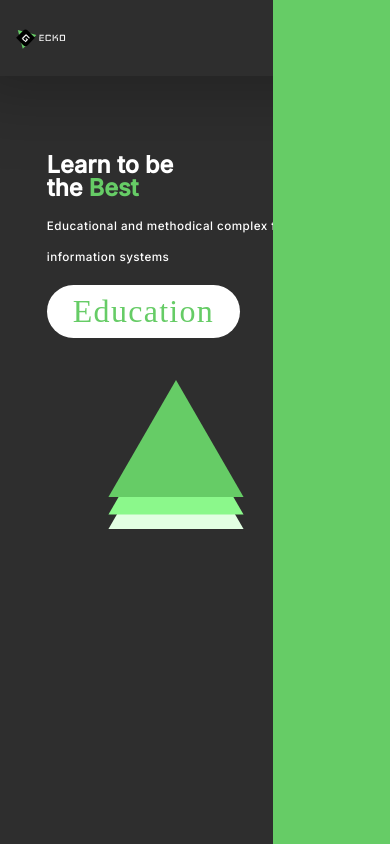
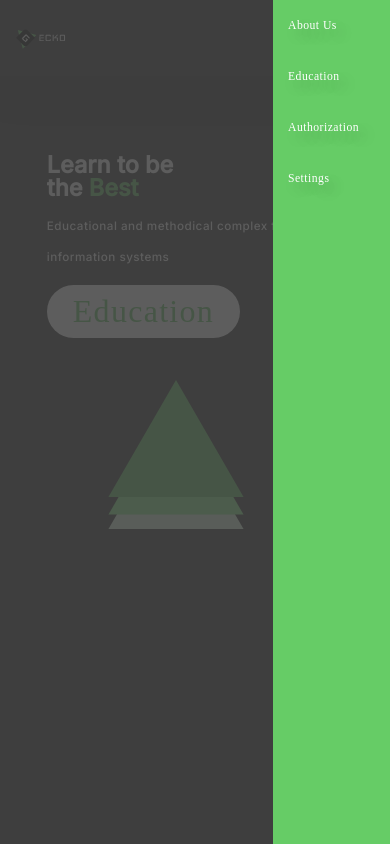
Before and after one commit to Rikishi1742/Diplom_FullStack_V5, a React (Create React App) app in the folder frontend/: page / in a window 390 px wide. Both pictures are taken after a click on the element 350 px from the left and 37 px from the top of the page. Shown: the top 844 px of the page. Built offline with nearby package versions, Linux system fonts and the light colour scheme; a web font is replaced by a local one.

Commit message:
Some Code stuf IDK

```diff
--- a/frontend/public/index.html
+++ b/frontend/public/index.html
@@ -37,6 +37,7 @@
   <body>
     <noscript>You need to enable JavaScript to run this app.</noscript>
     <div id="root"></div>
+
     <!--
       This HTML file is a template.
       If you open it directly in the browser, you will see an empty page.
--- a/frontend/src/components/Header/Burger.tsx
+++ b/frontend/src/components/Header/Burger.tsx
@@ -4,13 +4,15 @@ const Burger = () => {
     const Burger = (document.getElementsByClassName("Burger") as HTMLCollectionOf<HTMLElement>)
     const BurgerMenu = (document.getElementsByClassName("BurgerMenu") as HTMLCollectionOf<HTMLElement>)
     const menuItems = (document.getElementsByClassName("Items") as HTMLCollectionOf<HTMLElement>)
+    const darktheme = (document.getElementsByClassName("darktheme") as HTMLCollectionOf<HTMLElement>)
 
     return(
     <div className="Burger" onClick={() =>
             {
                 Burger[0].style.display = "none"
-                BurgerMenu[0].style.display = "block"
-                menuItems[0].style.display = "block"
+                BurgerMenu[0].style.display = "flex"
+                menuItems[0].style.display = "flex"
+                darktheme[0].style.display = "block"
             }
         }>
         <img src="../Burger.svg" alt="" />
--- a/frontend/src/components/Header/BurgerMenu.tsx
+++ b/frontend/src/components/Header/BurgerMenu.tsx
@@ -11,8 +11,8 @@ const BurgerMenu = ({ children }: Props) => {
   return (
     <>
       <div className="Items" onClick={() => {
-        menuItems[0].style.display = "block"
-        BurgerMenu[0].style.display = "block"
+        menuItems[0].style.display = "flex"
+        BurgerMenu[0].style.display = "flex"
 
       }}>
         {children}
--- a/frontend/src/components/Header/Nav.tsx
+++ b/frontend/src/components/Header/Nav.tsx
@@ -6,9 +6,13 @@ import './Nav.css';
 const Nav = () => {
 
     return (
-    <nav>
-        <NavItems />
-    </nav>
+    <>
+        <div className="darktheme"></div>
+        <nav>
+            <NavItems />
+        </nav>
+    </>
+
     );
 
 };
--- a/frontend/src/components/Header/NavItems.css
+++ b/frontend/src/components/Header/NavItems.css
@@ -1,3 +1,5 @@
+
+
 .NavItemsContainer {
     width: 70vw;
     height: 100%;
@@ -46,6 +48,13 @@
     text-shadow: 7px 7px 14px rgba(0, 0, 0, 0.25);
 }
 
+.Items {
+    z-index: 11;
+    color: #FFFFFF;
+    width: 100%;
+    height: 100%;
+}
+
 a {
     display: flex;
     align-items: center;
@@ -62,6 +71,8 @@ a {
     width: auto;
     height: 100%;
 }
+
+
 
 
 .Items p:hover {
@@ -95,9 +106,6 @@ a {
 }
 
 @media screen and (max-width: 950px) {
-    .Items p{
-        display: none;
-    }
 
     .Burger {
         display: block;
@@ -105,7 +113,22 @@ a {
 
     .NavItemsContainer .Items {
         display: none;
+        flex-direction: column;
+        justify-content: start;
+        align-items: start;
     }
+
+    .Items p {
+        font-size: 3vw;
+        margin-top: 5px;
+        margin-bottom: 5px;
+        margin-left: 10px;
+    }
+
+    .Items p:hover {
+        color: #FFFFFF;
+    }
+
 
     .BurgerMenu {
         justify-content: right;
@@ -115,6 +138,6 @@ a {
         width: 30vw;
         background-color: #66CC66;
         display: none;
-        z-index: 6;
+        z-index: 101;
     }
 }
--- a/frontend/src/components/Header/NavItems.tsx
+++ b/frontend/src/components/Header/NavItems.tsx
@@ -21,6 +21,7 @@ const NavItems = ({ children }: Props) => {
     const { userPayload, loginStatus, setUserDataByDispatch,  } = useContext(UserContext);
 
     return (
+        <>
         <div className="NavItemsContainer">
             <Logo />
 
@@ -58,6 +59,7 @@ const NavItems = ({ children }: Props) => {
             <Burger/>
 
         </div>
+        </>
     );
 };
 
--- a/frontend/src/css/index.css
+++ b/frontend/src/css/index.css
@@ -80,7 +80,7 @@ hr {
 .darktheme
 {
   display: none;
-  z-index: 24;
+  z-index: 100;
   position: fixed;
   top: 0;
   width: 100vw;
```
